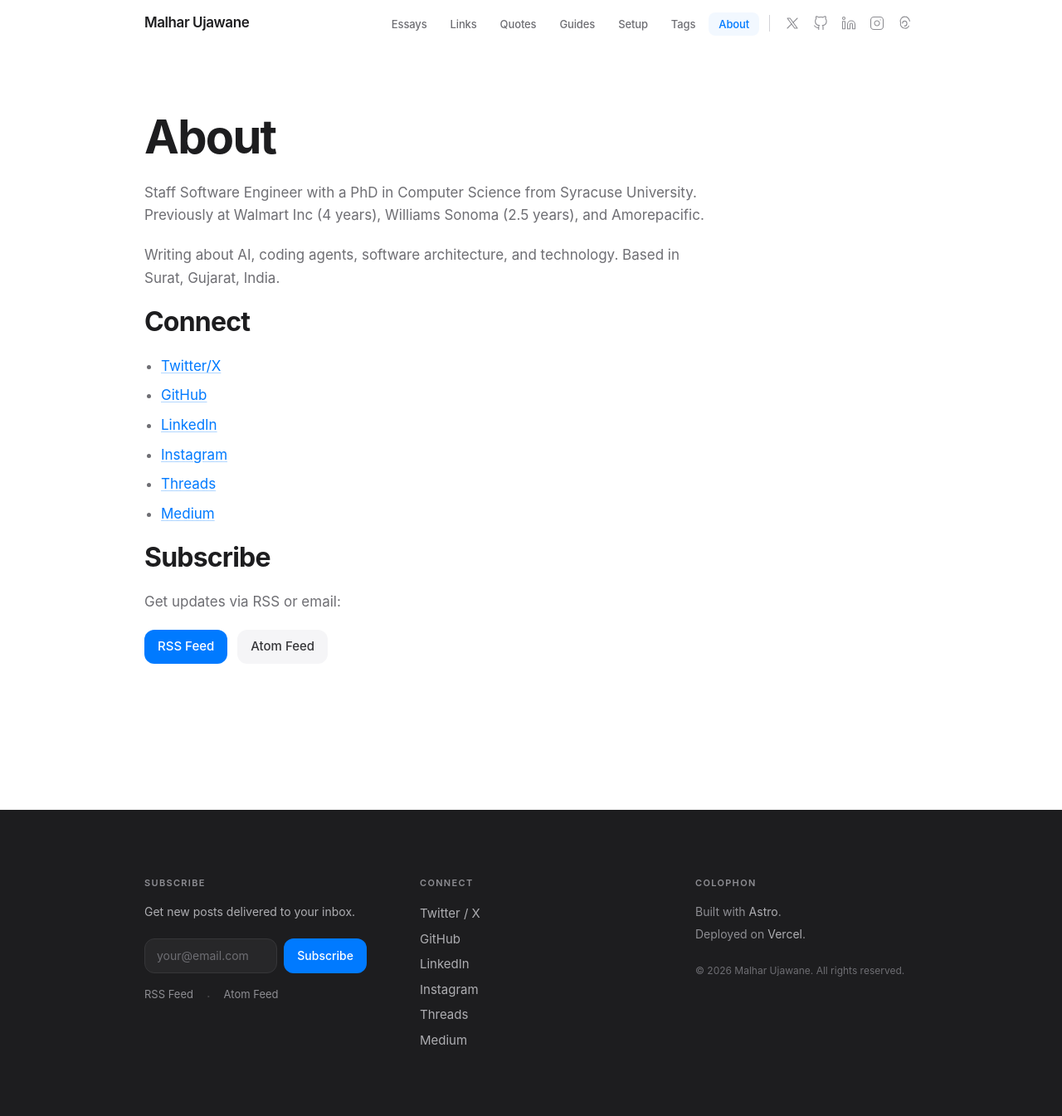
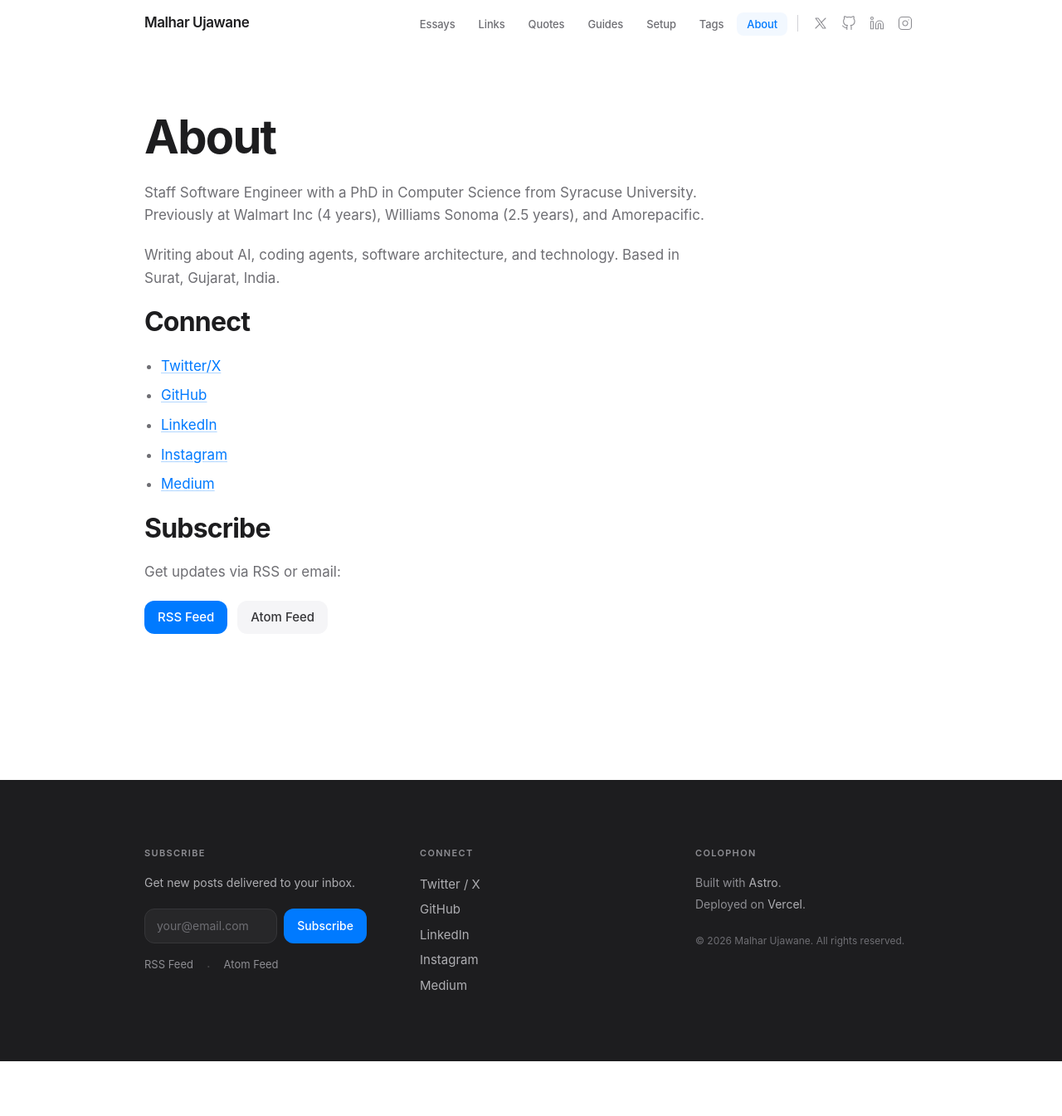
Before and after one commit to Justmalhar/justmalhar-com, an Astro site: page /about in a window 1280 px wide. Shown: the whole page at 83% size. After the commit the page ends 1279 px from the top, so only its background shows below. Built offline with nearby package versions, Linux system fonts and the light colour scheme; Astro itself is replaced by a stand-in of ours.

Commit message:
chore: remove threads from nav and social links

```diff
--- a/src/components/Footer.astro
+++ b/src/components/Footer.astro
@@ -39,7 +39,6 @@ import { SITE } from '@/lib/constants';
           <li><a href={SITE.social.github} target="_blank" rel="noopener" class="text-[15px] text-apple-gray-300 hover:text-white transition-colors">GitHub</a></li>
           <li><a href={SITE.social.linkedin} target="_blank" rel="noopener" class="text-[15px] text-apple-gray-300 hover:text-white transition-colors">LinkedIn</a></li>
           <li><a href={SITE.social.instagram} target="_blank" rel="noopener" class="text-[15px] text-apple-gray-300 hover:text-white transition-colors">Instagram</a></li>
-          <li><a href={SITE.social.threads} target="_blank" rel="noopener" class="text-[15px] text-apple-gray-300 hover:text-white transition-colors">Threads</a></li>
           <li><a href={SITE.social.medium} target="_blank" rel="noopener" class="text-[15px] text-apple-gray-300 hover:text-white transition-colors">Medium</a></li>
         </ul>
       </div>
--- a/src/components/Header.astro
+++ b/src/components/Header.astro
@@ -42,9 +42,6 @@ import { SITE, NAV_ITEMS } from '@/lib/constants';
         <a href={SITE.social.instagram} target="_blank" rel="noopener" class="p-1.5 rounded-lg text-apple-gray-400 hover:text-apple-gray-900 hover:bg-apple-gray-50 transition-all max-lg:hidden" aria-label="Instagram">
           <svg width="18" height="18" viewBox="0 0 24 24" fill="none" stroke="currentColor" stroke-width="1.5" stroke-linecap="round" stroke-linejoin="round"><rect x="2" y="2" width="20" height="20" rx="5" ry="5"/><path d="M16 11.37A4 4 0 1 1 12.63 8 4 4 0 0 1 16 11.37z"/><line x1="17.5" y1="6.5" x2="17.51" y2="6.5"/></svg>
         </a>
-        <a href={SITE.social.threads} target="_blank" rel="noopener" class="p-1.5 rounded-lg text-apple-gray-400 hover:text-apple-gray-900 hover:bg-apple-gray-50 transition-all max-md:hidden" aria-label="Threads">
-          <svg width="18" height="18" viewBox="0 0 24 24" fill="none" stroke="currentColor" stroke-width="1.5" stroke-linecap="round" stroke-linejoin="round"><path d="M19.25 8.5c-1.5-5-4.5-7-7.5-7A7 7 0 0 0 4.75 11a7 7 0 0 0 6.5 9c3 .5 5.5-1 6.5-3.5"/><path d="M7.75 12a3.5 3.5 0 0 1 3.5-3.5c2 0 3.5 1.5 3.5 4s-1.5 4-4 4"/></svg>
-        </a>
       </div>
     </div>
   </nav>
--- a/src/lib/constants.ts
+++ b/src/lib/constants.ts
@@ -9,7 +9,6 @@ export const SITE = {
     github: "https://github.com/justmalhar",
     linkedin: "https://linkedin.com/in/justmalhar",
     instagram: "https://instagram.com/justmalhar",
-    threads: "https://threads.net/@justmalhar",
     medium: "https://medium.com/justmalhar",
   }
 } as const;
--- a/src/pages/about.astro
+++ b/src/pages/about.astro
@@ -18,7 +18,6 @@ import { SITE } from '@/lib/constants';
         <li><a href={SITE.social.github} target="_blank" rel="noopener" class="text-apple-blue underline underline-offset-2 decoration-apple-blue/30 hover:decoration-apple-blue/80 transition-all">GitHub</a></li>
         <li><a href={SITE.social.linkedin} target="_blank" rel="noopener" class="text-apple-blue underline underline-offset-2 decoration-apple-blue/30 hover:decoration-apple-blue/80 transition-all">LinkedIn</a></li>
         <li><a href={SITE.social.instagram} target="_blank" rel="noopener" class="text-apple-blue underline underline-offset-2 decoration-apple-blue/30 hover:decoration-apple-blue/80 transition-all">Instagram</a></li>
-        <li><a href={SITE.social.threads} target="_blank" rel="noopener" class="text-apple-blue underline underline-offset-2 decoration-apple-blue/30 hover:decoration-apple-blue/80 transition-all">Threads</a></li>
         <li><a href={SITE.social.medium} target="_blank" rel="noopener" class="text-apple-blue underline underline-offset-2 decoration-apple-blue/30 hover:decoration-apple-blue/80 transition-all">Medium</a></li>
       </ul>
 
```
